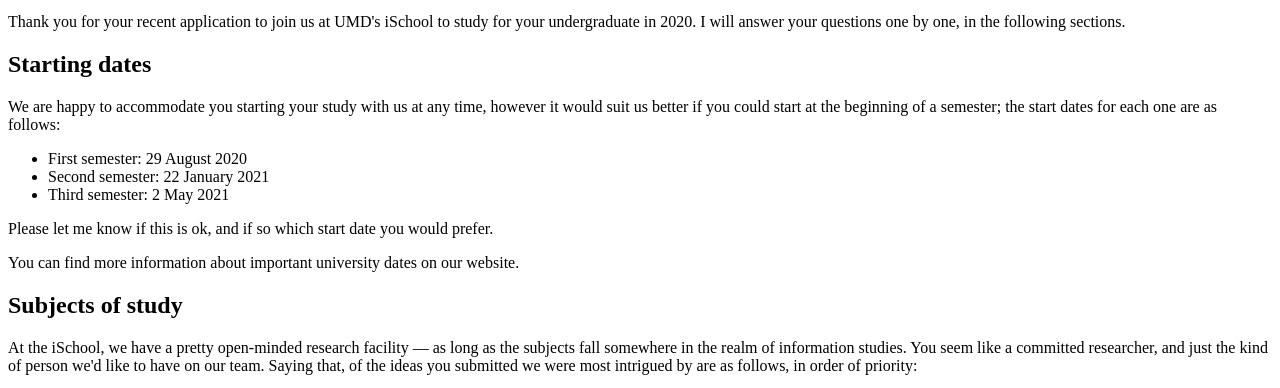
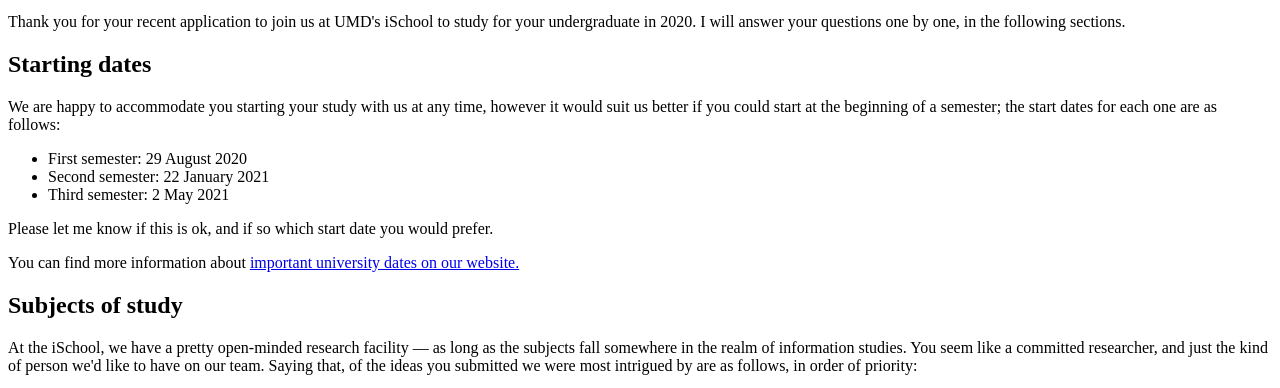
Before and after one commit to jqha/jqha.github.io, a website: page public/lab_2/index.html in a window 1280 px wide. Shown: the part 357-745 px from the top of the page. Drawn offline with Linux system fonts and the light colour scheme.

Commit message:
Lab 2 (Done) [Updated]

```diff
--- a/public/lab_2/index.html
+++ b/public/lab_2/index.html
@@ -45,7 +45,8 @@
 
     <p>Please let me know if this is ok, and if so which start date you would prefer.</p>
 
-    <p>You can find more information about important university dates on our website.</p>
+    <p>You can find more information about
+        <a href="https://registrar.umd.edu/deadlines.html">important university dates on our website.</a></p>
 
     <h2>Subjects of study</h2>
 
```
